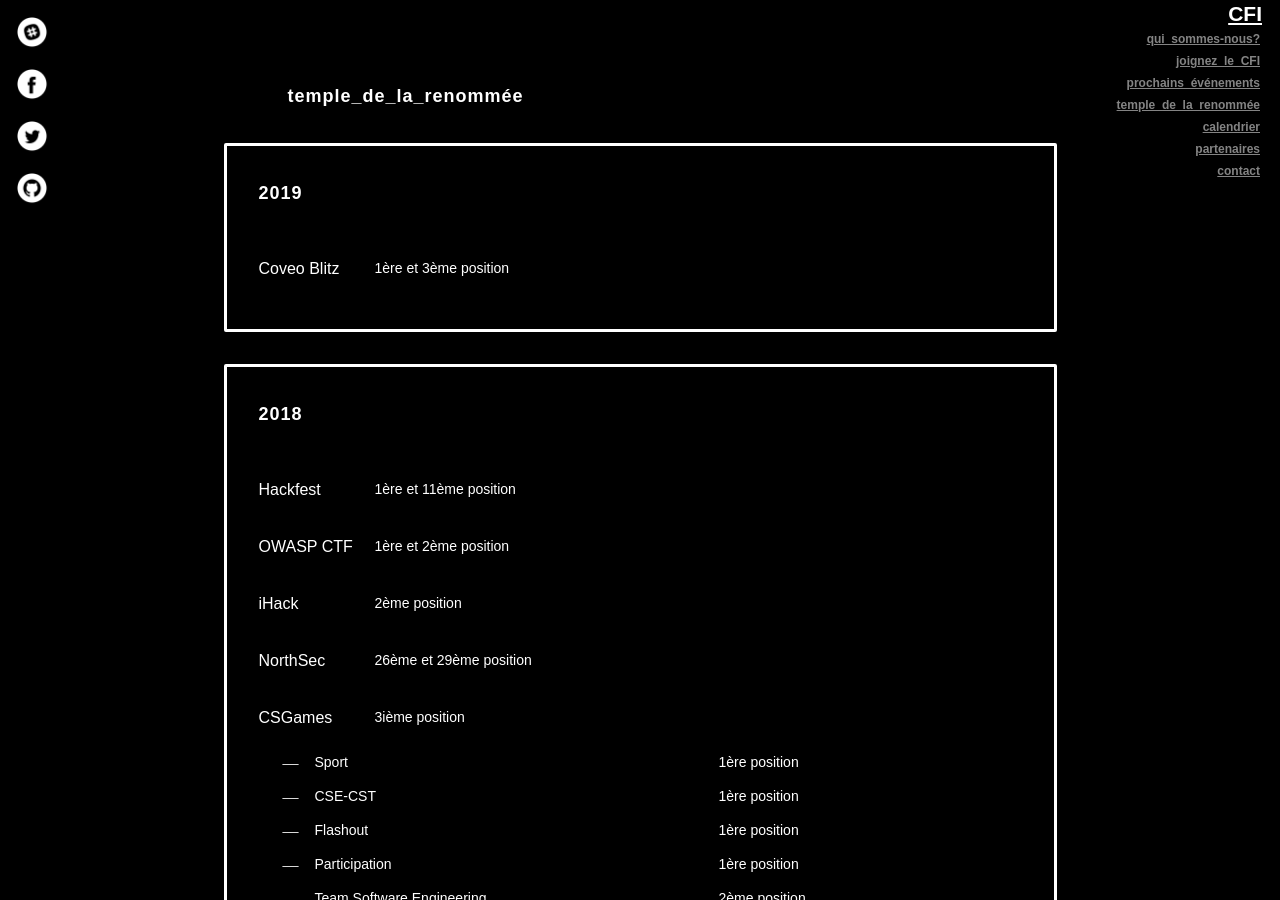
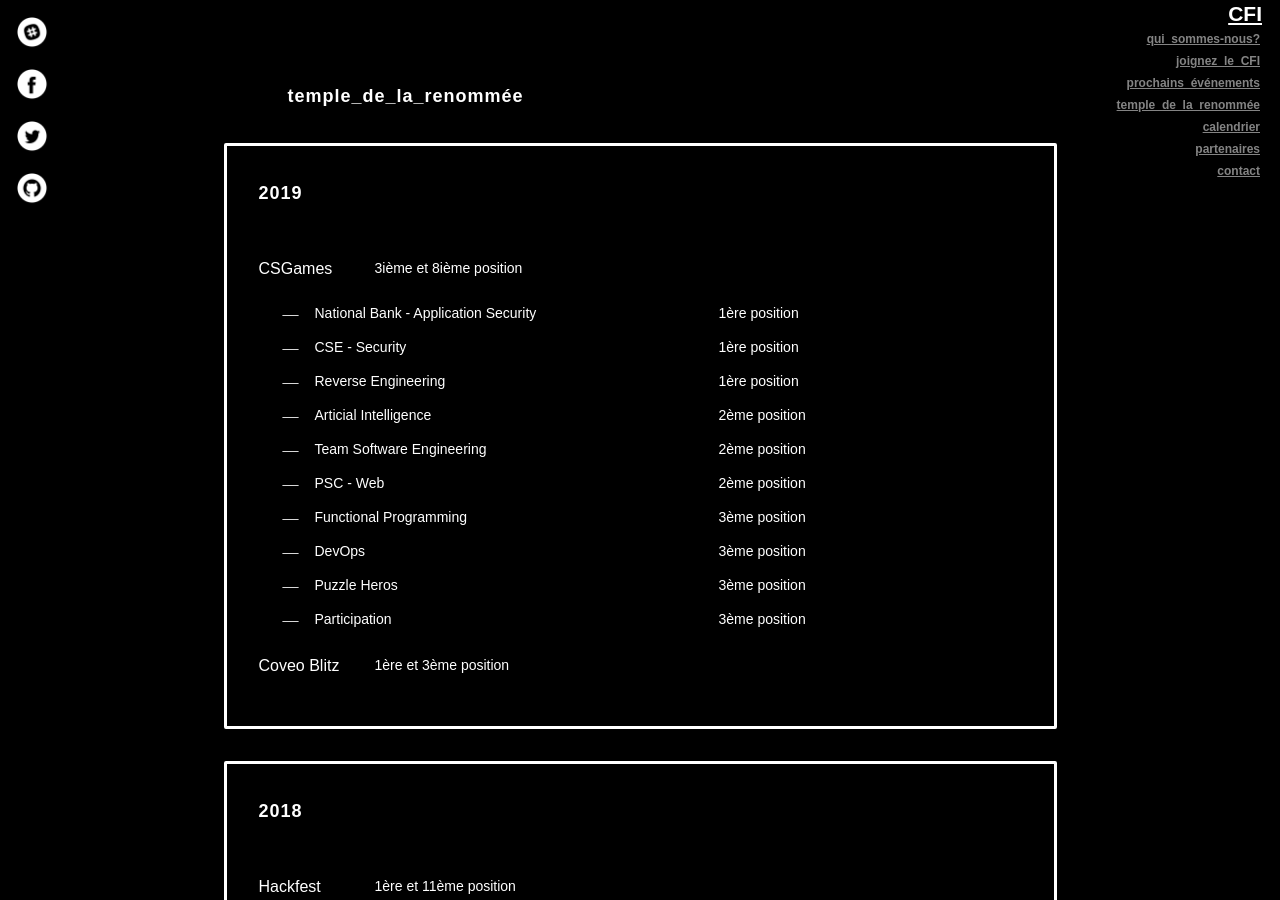
Before and after one commit to CFI-UL/cfi-ul.github.io, a Jekyll site: the page built from index.html, in a window 1280 px wide and 900 px high, scrolled down 2317 px. Built offline with Jekyll 4.4.1, drawn with Linux system fonts in a browser that asks for light colours.

Commit message:
Add results for CS Gamnes 2019.

```diff
--- a/_data/hall-of-fame.json
+++ b/_data/hall-of-fame.json
@@ -1,4 +1,52 @@
 [
+  {
+    "name": "CSGames",
+    "year": "2019",
+    "position": "3ième et 8ième position",
+    "url": "",
+    "sub-positions": [
+      {
+        "name": "National Bank - Application Security",
+        "position": "1ère position"
+      },
+      {
+        "name": "CSE - Security",
+        "position": "1ère position"
+      },
+      {
+        "name": "Reverse Engineering",
+        "position": "1ère position"
+      },
+      {
+        "name": "Articial Intelligence",
+        "position": "2ème position"
+      },
+      {
+        "name": "Team Software Engineering",
+        "position": "2ème position"
+      },
+      {
+        "name": "PSC - Web",
+        "position": "2ème position"
+      },
+      {
+        "name": "Functional Programming",
+        "position": "3ème position"
+      },
+      {
+        "name": "DevOps",
+        "position": "3ème position"
+      },
+      {
+        "name": "Puzzle Heros",
+        "position": "3ème position"
+      },
+      {
+        "name": "Participation",
+        "position": "3ème position"
+      }
+    ]
+  },
   {
     "name": "Coveo Blitz",
     "year": "2019",
```
